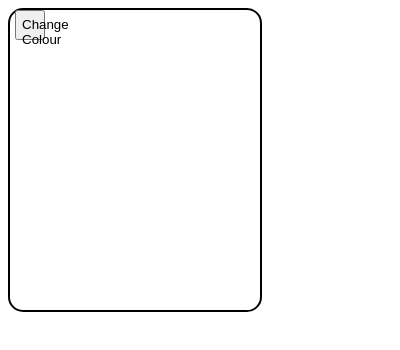
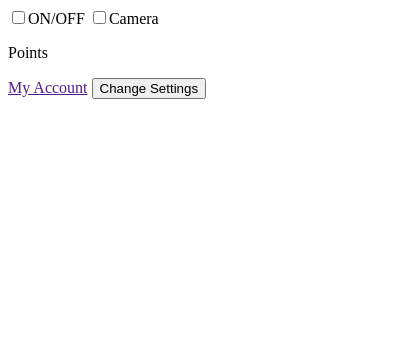
Before and after one commit to VinceMu/EYES, a browser extension: page chrome-extension/popup.html in a window 400 px wide. Drawn offline with Linux system fonts and the light colour scheme.

Commit message:
Fix post data

```diff
--- a/chrome-extension/popup.html
+++ b/chrome-extension/popup.html
@@ -2,30 +2,16 @@
   <html>
     <head>
       <style>
-        button {
-          height: 30px;
-          width: 30px;
-          outline: none;
-        }
-        .roundCorners {
-          border-radius: 15px;
-          border: solid black 2px;
-          width:250px;
-          height:300px;
-        }
-        .innerItem {
-          padding-left:5px;
-          padding-top:5px;
-          position:relative;
-          left:5px;
-        }
-
       </style>
+      <script src="popup.js"></script>
     </head>
     <body>
-      <div class="roundCorners" style="roundCorners">
-        <button class="innerItem" id="changeColor">Change Colour</button>
+      <div style="width:250px;height:300px;">
+        <input id="toggleOn" type="checkbox" >ON/OFF</input>
+        <input id="toggleCamera" type="checkbox" >Camera </input>
+        <p>Points</p>
+        <a href="">My Account</a>
+        <button >Change Settings</button>
       </div>
-      <script src="popup.js"></script>
     </body>
   </html>
--- a/chrome-extension/popup.js
+++ b/chrome-extension/popup.js
@@ -1,15 +1,31 @@
-  let changeColor = document.getElementById('changeColor');
+  //let changeColor = document.getElementById('changeColor');
+  let toggleOn = document.getElementById('toggleOn');
+  let toggleCam = document.getElementById('toggleCamera');
 
-  chrome.storage.sync.get('color', function(data) {
+  console.log('hi');
+  toggleOn.addEventListener('change',function () {
+  	if(this.checked) {
+  		chrome.storage.sync.set({gazeOn: true}, function() {
+     		 console.log('Turned on');
+    	})
+  	} else {
+  		chrome.storage.sync.set({gazeOn: false}, function() {
+     		 console.log('Turned off');
+    	})
+  	}
+
+  });
+
+  /*chrome.storage.sync.get('color', function(data) {
     changeColor.style.backgroundColor = data.color;
     changeColor.setAttribute('value', data.color);
   });
 
-	changeColor.onclick = function(element) {
+  changeColor.onclick = function(element) {
     let color = element.target.value;
     chrome.tabs.query({active: true, currentWindow: true}, function(tabs) {
       chrome.tabs.executeScript(
           tabs[0].id,
           {code: 'document.body.style.backgroundColor = "' + color + '";'});
     });
-  };
+  };*/
```
